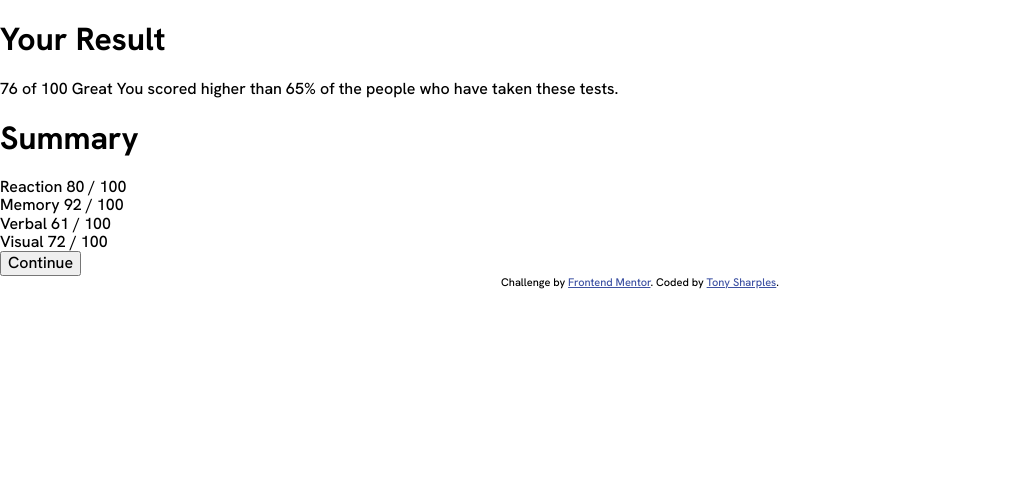
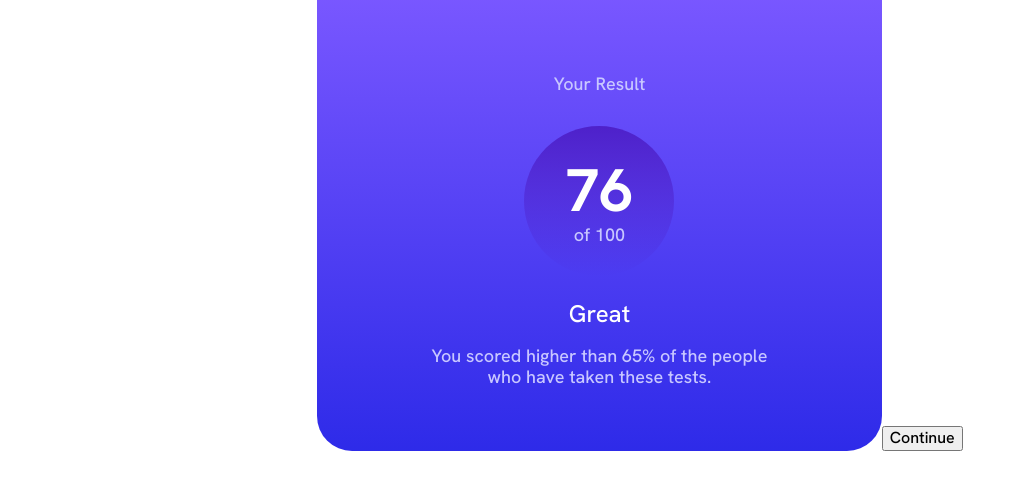
Before and after one commit to Barenbik/results-summary-component, a plain HTML site: page index.html in a window 1280 px wide. Shown: the whole page, without its empty margins (0-1026 px from the left). Drawn offline with nearby package versions, Linux system fonts and the light colour scheme.

Commit message:
Style the result section

```diff
--- a/index.html
+++ b/index.html
@@ -24,37 +24,40 @@
   </style>
 </head>
 
-<body>
-  <h1>Your Result</h1>
-  <div>
-    <span>76</span>
-    <span>of 100</span>
-    <span>Great</span>
-    <span>You scored higher than 65% of the people who have taken these tests.</span>
+<body class="content">
+  <div class="section result-container">
+    <h1 class="lavender-font">Your Result</h1>
+    <div class="score-container">
+      <div class="score-content">
+        <p class="score">76</p>
+        <p class="lavender-font">of 100</p>
+      </div>
+    </div>
+    <div class="result-description-container">
+      <p class="result-adjective">Great</p>
+      <p class="result-description lavender-font">You scored higher than 65% of the people who have taken these tests.
+      </p>
+    </div>
   </div>
-  <div>
+  <div class="section">
     <h1>Summary</h1>
     <div>
-      <span>Reaction</span>
-      <span>80 / 100</span>
+      <p>Reaction</p>
+      <p>80 / 100</p>
     </div>
     <div>
-      <span>Memory</span>
-      <span>92 / 100</span>
+      <p>Memory</p>
+      <p>92 / 100</p>
     </div>
     <div>
-      <span>Verbal</span>
-      <span>61 / 100</span>
+      <p>Verbal</p>
+      <p>61 / 100</p>
     </div>
     <div>
-      <span>Visual</span>
-      <span>72 / 100</span>
+      <p>Visual</p>
+      <p>72 / 100</p>
     </div>
     <button>Continue</button>
-  </div>
-  <div class="attribution">
-    Challenge by <a href="https://www.frontendmentor.io?ref=challenge" target="_blank">Frontend Mentor</a>.
-    Coded by <a href="#">Tony Sharples</a>.
   </div>
 </body>
 
--- a/style.css
+++ b/style.css
@@ -3,3 +3,84 @@
 body {
   font-family: 'Hanken Grotesk', sans-serif;
 }
+
+p,
+h1 {
+  font-size: 1.125rem;
+  color: white;
+}
+
+.lavender-font {
+  color: hsl(241, 100%, 89%);
+}
+
+.content {
+  display: flex;
+  align-items: stretch;
+  flex-wrap: wrap;
+  justify-content: center;
+}
+
+.section {
+  display: flex;
+  flex-direction: column;
+  justify-content: center;
+  align-items: center;
+  text-align: center;
+}
+
+.result-container {
+  background: linear-gradient(hsl(252, 100%, 67%), hsl(241, 81%, 54%));
+  border-radius: 0 0 35px 35px;
+}
+
+.result-container h1 {
+  padding-top: 1rem;
+  font-weight: 500;
+}
+
+.score-container {
+  margin-top: 1.25rem;
+  border-radius: 50%;
+  height: 150px;
+  width: 150px;
+  justify-content: center;
+  align-items: center;
+  display: flex;
+  justify-content: center;
+  align-items: center;
+  background: linear-gradient(hsla(256, 72%, 46%, 1), hsla(241, 72%, 46%, 0));
+}
+
+.score-container p {
+  margin: 0;
+}
+
+.score-content {
+  text-align: center;
+}
+
+.score {
+  font-size: 3.75rem;
+  font-weight: bold;
+}
+
+.result-description-container {
+  display: flex;
+  flex-direction: column;
+  justify-content: center;
+  align-items: center;
+  text-align: center;
+}
+
+.result-adjective {
+  font-size: 24px;
+  margin-bottom: 0;
+}
+
+.result-description {
+  width: 60%;
+}
+
+@media (min-width: 768px) {
+}
```
